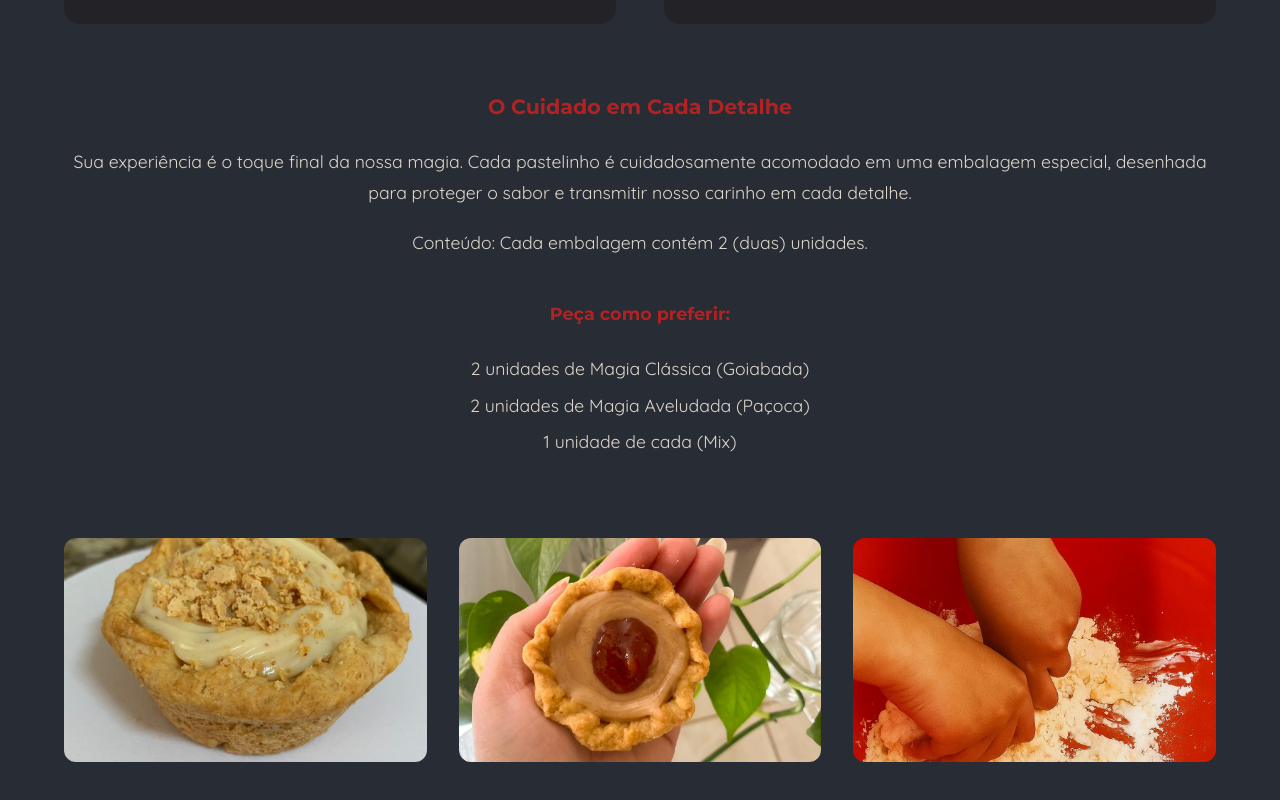
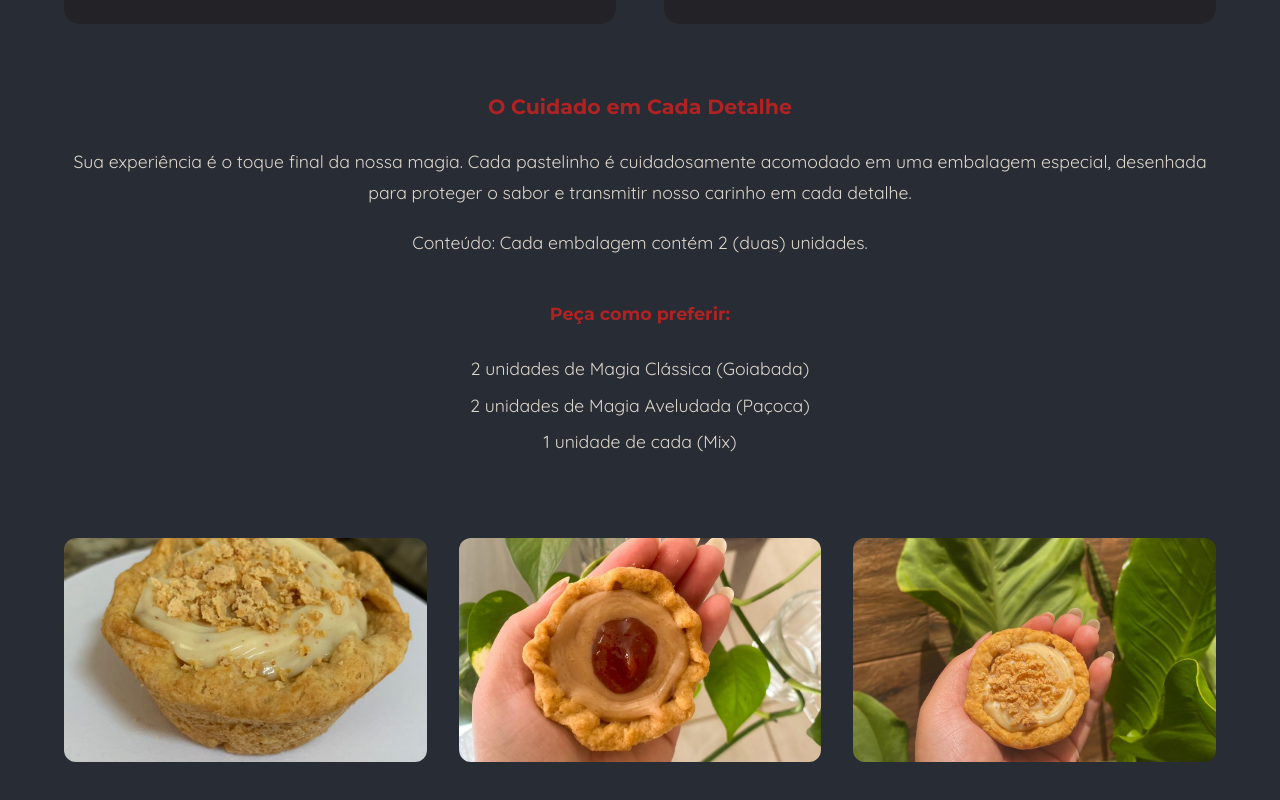
Before and after one commit to 404Gui/food-project, a Next.js app: page /nosso-prato in a window 1280 px wide. Shown: the part 1195-1995 px from the top of the page. Built offline with nearby package versions, Linux system fonts and the light colour scheme.

Commit message:
Image changing

```diff
--- a/app/nosso-prato/page.jsx
+++ b/app/nosso-prato/page.jsx
@@ -4,6 +4,7 @@ import Image from "next/image";
 import classes from "./page.module.css";
 
 import food4 from "@/assets/food4.jpeg";
+import food2 from "@/assets/food2.jpeg";
 import goiaba from "@/assets/food3.jpeg";
 import food7 from "@/assets/food7.jpeg";
 import pacoca from "@/assets/food1.jpeg";
@@ -80,7 +81,7 @@ export default function CardapioPage() {
         <section className={classes.gallery}>
           <Image src={food4} alt="Pastelinho artesanal 1" />
           <Image src={goiaba} alt="Pastelinho artesanal 2" />
-          <Image src={food7} alt="Pastelinho artesanal 3" />
+          <Image src={food2} alt="Pastelinho artesanal 3" />
         </section>
       </main>
     </>
--- a/app/page.jsx
+++ b/app/page.jsx
@@ -8,7 +8,7 @@ export default function Home() {
   const router = useRouter();
 
   function handleOrderClick() {
-    const message = "Olá! Gostaria de fazer um pedido de pastelinho.";
+    const message = "Gostaria de fazer um pedido de pastelinho.";
     router.push(`/contato?mensagem=${encodeURIComponent(message)}`);
   }
 
```
